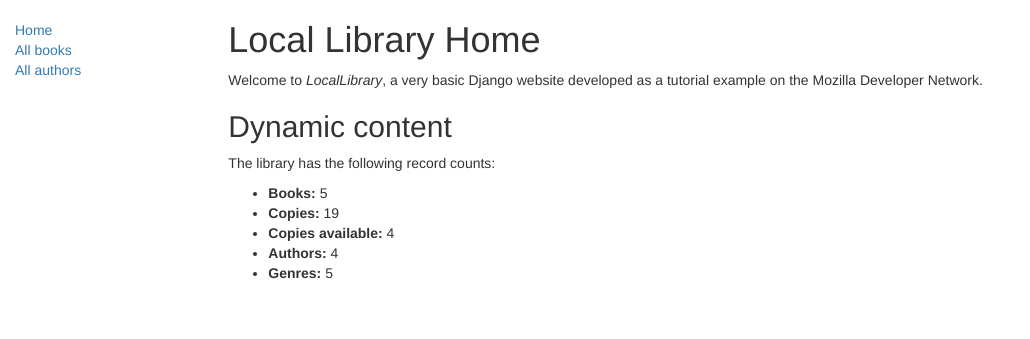
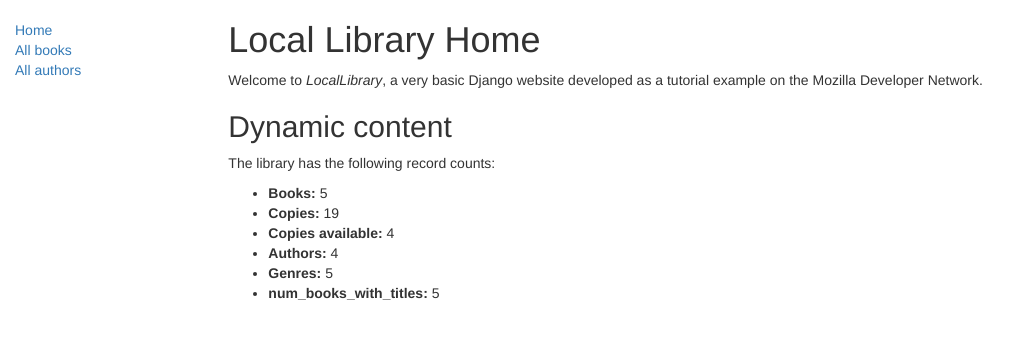
Before and after one commit to vitosv03/city_lib_4, a Django app: page /catalog/ in a window 1280 px wide. Shown: the top 339 px of the page, without its empty margins (0-1030 px from the left). Run offline with Django 3.2, Linux system fonts and the light colour scheme; data comes from the database, SQL or seed files in the repository; some libraries are stand-ins or nearby versions.

Commit message:
5-количество книг, которые содержат в своих заголовках какое-либо слово (без учёта регистра)

```diff
--- a/locallibrary/catalog/templates/index.html
+++ b/locallibrary/catalog/templates/index.html
@@ -15,6 +15,7 @@
     <li><strong>Copies available:</strong> {{ num_instances_available }}</li>
     <li><strong>Authors:</strong> {{ num_authors }}</li>
     <li><strong>Genres:</strong> {{ num_genres }}</li>
+    <li><strong>num_books_with_titles:</strong> {{ num_books_with_titles }}</li>
   </ul>
 
 {% endblock %}
--- a/locallibrary/catalog/views.py
+++ b/locallibrary/catalog/views.py
@@ -18,7 +18,7 @@ def index(request):
 
     # выполнение задания 2 из блока 5
     num_genres = Genre.objects.all().count()
-
+    num_books_with_titles = Book.objects.filter(title__icontains='').count
 
     # Отрисовка HTML-шаблона index.html с данными внутри
     # переменной контекста context
@@ -29,6 +29,7 @@ def index(request):
                  'num_instances': num_instances,
                  'num_instances_available': num_instances_available,
                  'num_authors': num_authors,
-                 'num_genres': num_genres
+                 'num_genres': num_genres,
+                 'num_books_with_titles': num_books_with_titles
                  },
     )
```
